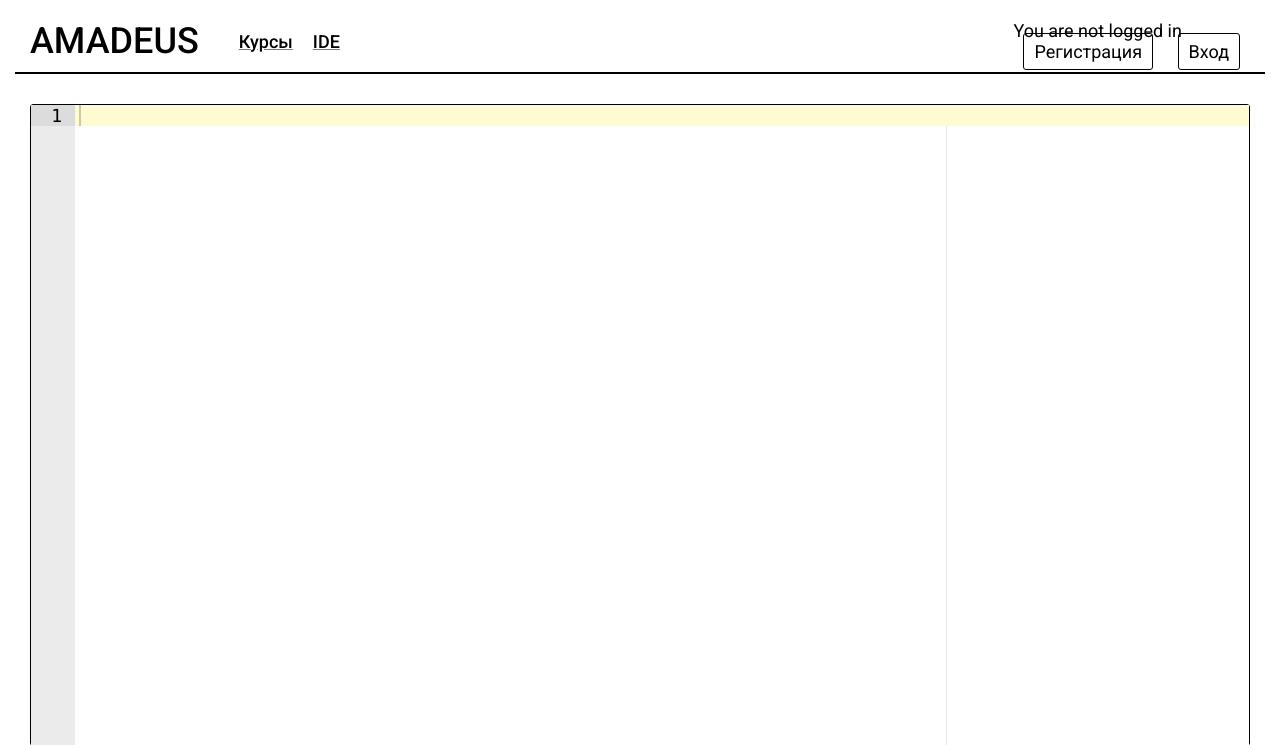
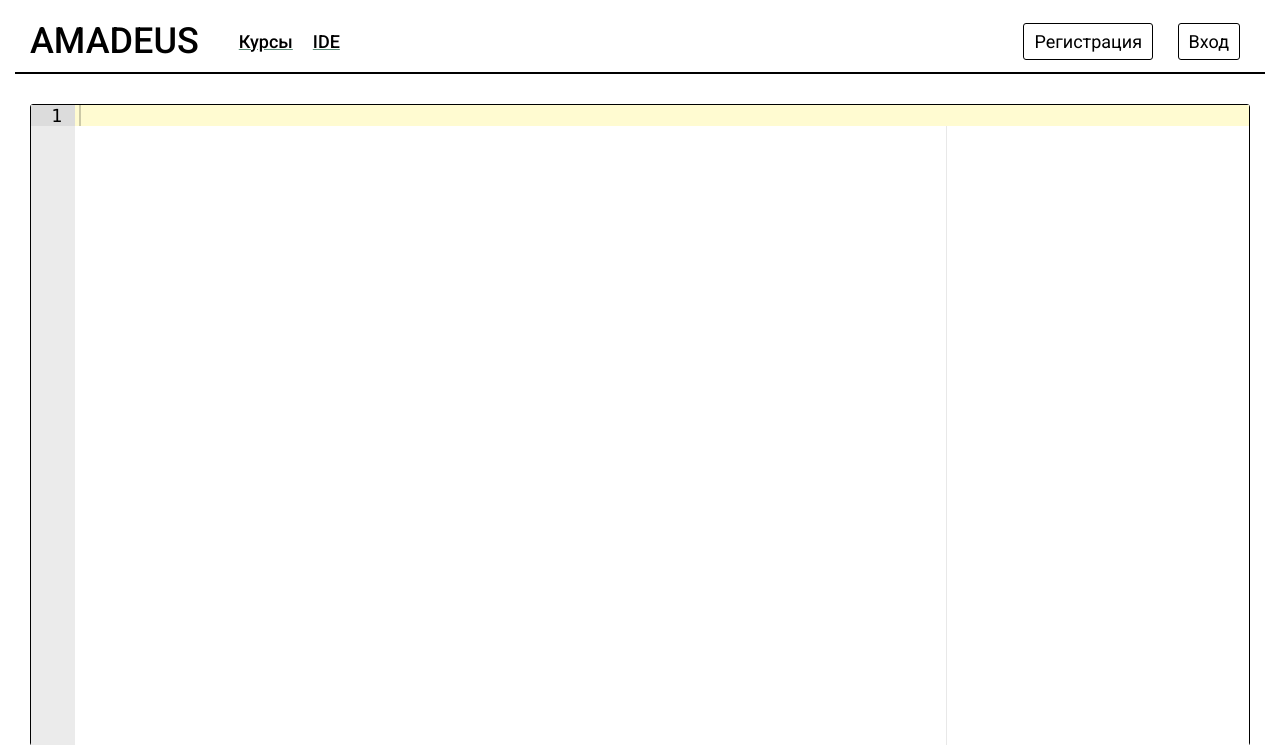
Before and after one commit to BZLOM4JOPbI/Amadeus-Courses, a Django app: page /ide.html in a window 1280 px wide. Shown: the top 745 px of the page. Run offline with Django 4.2, Linux system fonts and the light colour scheme; some libraries are stand-ins or nearby versions.

Commit message:
по заявкам фронта

```diff
--- a/Amadeus_project/main_pages/templates/main_pages/base.html
+++ b/Amadeus_project/main_pages/templates/main_pages/base.html
@@ -25,7 +25,6 @@
                         {{ user.username }}
                         <p><a class="Btn" href="{% url 'logout' %}">Log Out</a></p>
                         {% else %}
-                        <p>You are not logged in</p>
                         <a href="{% url 'regist_user' %}" class="Btn">Регистрация</a>
                         <a href="{% url 'login' %}" class="Btn">Вход</a>
                         {% endif %}
```
